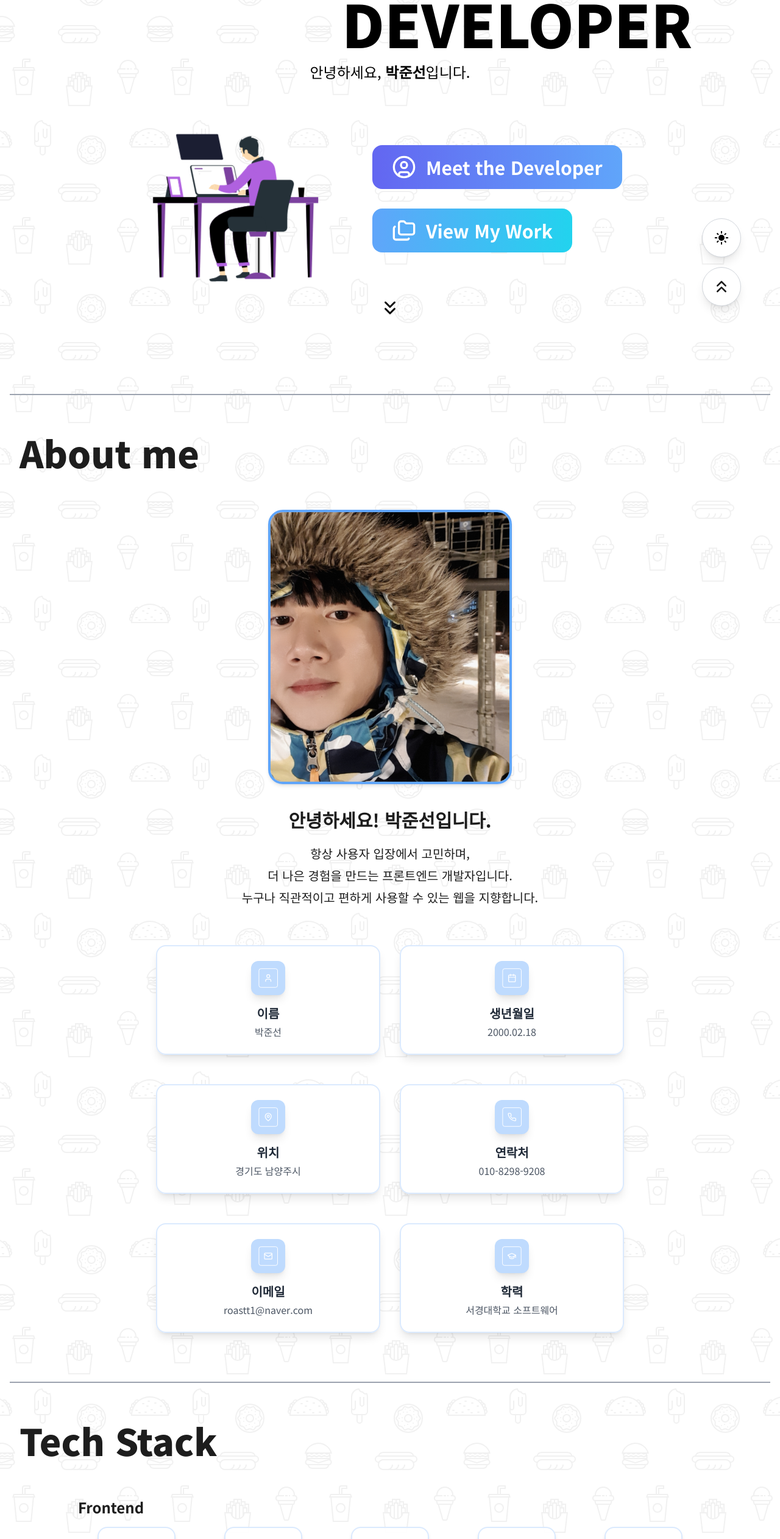
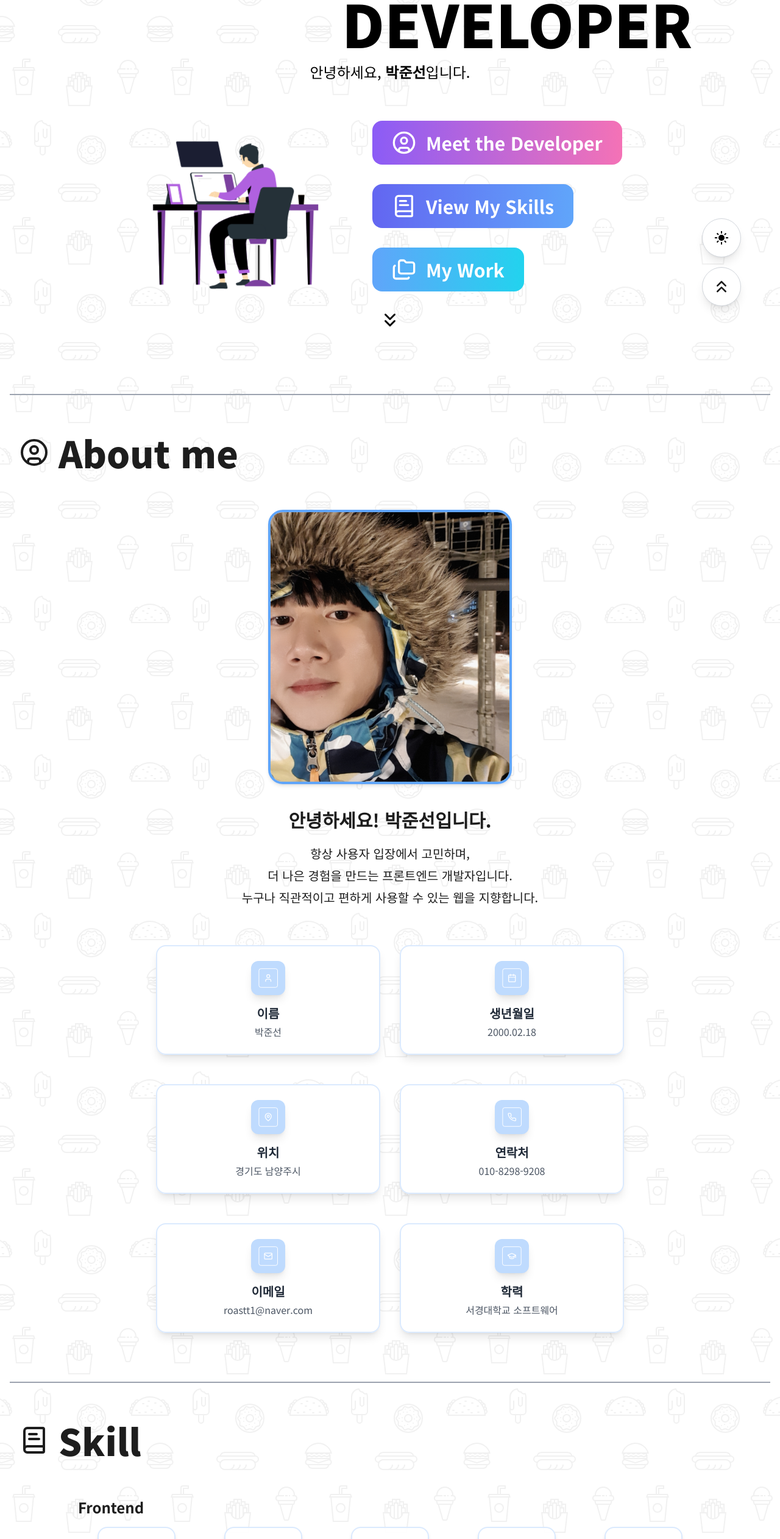
Before and after one commit to roastt1/Portfolio, a Next.js app: page / in a window 1280 px wide. Shown: the part 234-2758 px from the top of the page at 61% size. Built offline with nearby package versions, Linux system fonts and the light colour scheme.

Commit message:
[style] section별 상단에 아이콘 추가 및 UI 수정

```diff
--- a/app/about/components/About.tsx
+++ b/app/about/components/About.tsx
@@ -6,6 +6,7 @@ import "aos/dist/aos.css";
 
 import Image from "next/image";
 import AboutCard from "./AboutCard";
+import { CircleUser } from "lucide-react";
 
 export default function About() {
     useEffect(() => {
@@ -15,18 +16,18 @@ export default function About() {
     return (
         <div className="flex w-full flex-col items-center gap-8 pt-20 dark:text-white sm:gap-16">
             <div
-                className="aos-animate:animate-expand-width mx-4 h-[2px] w-0 bg-gray-400"
+                className="mx-4 h-[2px] w-0 bg-gray-400 aos-animate:animate-expand-width"
                 data-aos="fade-in"
                 data-aos-once="true"
             />
             <h2
-                className="w-full px-4 text-5xl font-black sm:text-6xl"
+                className="felx-row flex w-full items-center gap-4 px-4 text-5xl font-black sm:text-6xl"
                 data-aos="fade-right"
                 data-aos-once="true"
             >
-                About me
+                <CircleUser className="h-10 w-10 sm:h-12 sm:w-12" />
+                <span>About me</span>
             </h2>
-
             <div className="flex flex-col items-center gap-10 text-center">
                 {/* 프로필 사진 */}
                 <div
--- a/app/home/components/HomeSection.tsx
+++ b/app/home/components/HomeSection.tsx
@@ -3,7 +3,7 @@
 import { useEffect, useState } from "react";
 import Lottie from "lottie-react";
 import coding from "@/public/coding.json";
-import { ChevronsDown, CircleUser, Folders } from "lucide-react";
+import { BookText, ChevronsDown, CircleUser, Folders } from "lucide-react";
 
 export default function HomeSection() {
     const [showTitle1, setShowTitle1] = useState(false);
@@ -12,6 +12,7 @@ export default function HomeSection() {
     const [showImage, setShowImage] = useState(false);
     const [showButton1, setShowButton1] = useState(false);
     const [showButton2, setShowButton2] = useState(false);
+    const [showButton3, setShowButton3] = useState(false);
     const [scrollLock, setScrollLock] = useState(true);
 
     useEffect(() => {
@@ -36,7 +37,8 @@ export default function HomeSection() {
             setTimeout(() => setShowImage(true), 1500),
             setTimeout(() => setShowButton1(true), 2100),
             setTimeout(() => setShowButton2(true), 2300),
-            setTimeout(() => setScrollLock(false), 2700),
+            setTimeout(() => setShowButton3(true), 2500),
+            setTimeout(() => setScrollLock(false), 2900),
         ];
         return () => timers.forEach(clearTimeout);
     }, []);
@@ -99,10 +101,10 @@ export default function HomeSection() {
                     <Lottie animationData={coding} loop autoplay />
                 </div>
                 {/* 버튼 */}
-                <div className="flex flex-col items-start gap-8">
+                <div className="flex flex-col items-start gap-2 sm:gap-8">
                     <button
                         onClick={() => scrollToSection("about")}
-                        className={`group flex items-center gap-4 rounded-2xl bg-gradient-to-r from-indigo-500 to-blue-400 px-4 py-2 text-white transition-all hover:brightness-[0.8] sm:px-8 sm:py-4 ${
+                        className={`group flex items-center gap-4 rounded-2xl bg-gradient-to-r from-violet-500 to-pink-400 px-4 py-2 text-white transition-all hover:brightness-[0.8] sm:px-8 sm:py-4 ${
                             showButton1
                                 ? "animate-slide-left-fade opacity-100"
                                 : "opacity-0"
@@ -113,25 +115,37 @@ export default function HomeSection() {
                             Meet the Developer
                         </span>
                     </button>
-
+                    <button
+                        onClick={() => scrollToSection("skills")}
+                        className={`group flex items-center gap-4 rounded-2xl bg-gradient-to-r from-indigo-500 to-blue-400 px-4 py-2 text-white transition-all hover:brightness-[0.8] sm:px-8 sm:py-4 ${
+                            showButton2
+                                ? "animate-slide-left-fade opacity-100"
+                                : "opacity-0"
+                        }`}
+                    >
+                        <BookText className="h-8 w-8 sm:h-10 sm:w-10" />
+                        <span className="text-xl font-bold sm:text-3xl">
+                            View My Skills
+                        </span>
+                    </button>
                     <button
                         onClick={() => scrollToSection("projects")}
                         className={`group flex items-center gap-4 rounded-2xl bg-gradient-to-r from-blue-400 to-cyan-400 px-4 py-2 text-white transition-all hover:brightness-[0.8] sm:px-8 sm:py-4 ${
-                            showButton2
+                            showButton3
                                 ? "animate-slide-left-fade opacity-100"
                                 : "opacity-0"
                         }`}
                     >
                         <Folders className="h-8 w-8 sm:h-10 sm:w-10" />
                         <span className="text-xl font-bold sm:text-3xl">
-                            View My Work
+                            My Work
                         </span>
                     </button>
                 </div>
             </div>
 
             <div
-                className={`absolute bottom-10 animate-bounce ${
+                className={`absolute bottom-5 animate-bounce ${
                     showButton2 ? "opacity-100" : "opacity-0"
                 }`}
             >
--- a/app/projects/components/Projects.tsx
+++ b/app/projects/components/Projects.tsx
@@ -6,6 +6,7 @@ import "aos/dist/aos.css";
 import ProjectCard from "./ProjectCard";
 import ProjectModal from "./ProjectModal";
 import { projectConstants } from "@/constants/projectConstants";
+import { Folders } from "lucide-react";
 interface TroubleshootingItem {
     problem: string;
     cause: string;
@@ -53,16 +54,17 @@ export default function Projects() {
     return (
         <div className="flex w-full flex-col items-center gap-8 pt-20 dark:text-white sm:gap-16">
             <div
-                className="aos-animate:animate-expand-width mx-4 h-[2px] w-0 bg-gray-400"
+                className="mx-4 h-[2px] w-0 bg-gray-400 aos-animate:animate-expand-width"
                 data-aos="fade-in"
                 data-aos-once="true"
             />
             <h2
-                className="w-full px-4 text-5xl font-black sm:text-6xl"
+                className="flex w-full flex-row items-center gap-4 px-4 text-5xl font-black sm:text-6xl"
                 data-aos="fade-right"
                 data-aos-once="true"
             >
-                Project
+                <Folders className="h-10 w-10 sm:h-12 sm:w-12" />
+                <span>Project</span>
             </h2>
             <div className="flex w-full flex-wrap justify-center gap-8">
                 {projectConstants.map((project, i) => (
--- a/app/skills/components/Skills.tsx
+++ b/app/skills/components/Skills.tsx
@@ -4,6 +4,7 @@ import { useEffect } from "react";
 import AOS from "aos";
 import "aos/dist/aos.css";
 import SkillCard from "./SkillCard";
+import { BookText } from "lucide-react";
 
 export default function Skills() {
     useEffect(() => {
@@ -13,16 +14,17 @@ export default function Skills() {
     return (
         <div className="flex w-full flex-col items-center gap-8 pt-20 dark:text-white sm:gap-16">
             <div
-                className="aos-animate:animate-expand-width mx-4 h-[2px] w-0 bg-gray-400"
+                className="mx-4 h-[2px] w-0 bg-gray-400 aos-animate:animate-expand-width"
                 data-aos="fade-in"
                 data-aos-once="true"
             />
             <h2
-                className="w-full px-4 text-5xl font-black sm:text-6xl"
+                className="felx-row flex w-full items-center gap-4 whitespace-nowrap px-4 text-5xl font-black sm:text-6xl"
                 data-aos="fade-right"
                 data-aos-once="true"
             >
-                Tech Stack
+                <BookText className="h-10 w-10 sm:h-12 sm:w-12" />
+                <span>Skill</span>
             </h2>
             {/* Frontend */}
             <div className="mb-6 w-full max-w-5xl">
@@ -33,7 +35,7 @@ export default function Skills() {
                 >
                     Frontend
                 </h2>
-                <div className="grid grid-cols-2 place-items-center gap-x-4 gap-y-8 sm:grid-cols-3 md:grid-cols-4 lg:grid-cols-5">
+                <div className="grid grid-cols-3 place-items-center gap-x-4 gap-y-8 sm:grid-cols-4 md:grid-cols-5">
                     <SkillCard name="HTML" icon="/icons/skills/html.svg" />
                     <SkillCard name="CSS" icon="/icons/skills/css.svg" />
                     <SkillCard
@@ -62,7 +64,7 @@ export default function Skills() {
                 >
                     Backend
                 </h2>
-                <div className="grid grid-cols-2 place-items-center gap-x-4 gap-y-8 sm:grid-cols-3 md:grid-cols-4 lg:grid-cols-5">
+                <div className="grid grid-cols-3 place-items-center gap-x-4 gap-y-8 sm:grid-cols-4 md:grid-cols-5">
                     <SkillCard name="Node.js" icon="/icons/skills/nodejs.svg" />
                     <SkillCard
                         name="Express"
@@ -89,7 +91,7 @@ export default function Skills() {
                 >
                     Tools & Others
                 </h2>
-                <div className="grid grid-cols-2 place-items-center gap-x-4 gap-y-8 sm:grid-cols-3 md:grid-cols-4 lg:grid-cols-5">
+                <div className="grid grid-cols-3 place-items-center gap-x-4 gap-y-8 sm:grid-cols-4 md:grid-cols-5">
                     <SkillCard name="GitHub" icon="/icons/skills/github.svg" />
                     <SkillCard name="Notion" icon="/icons/skills/notion.svg" />
                     <SkillCard
```
